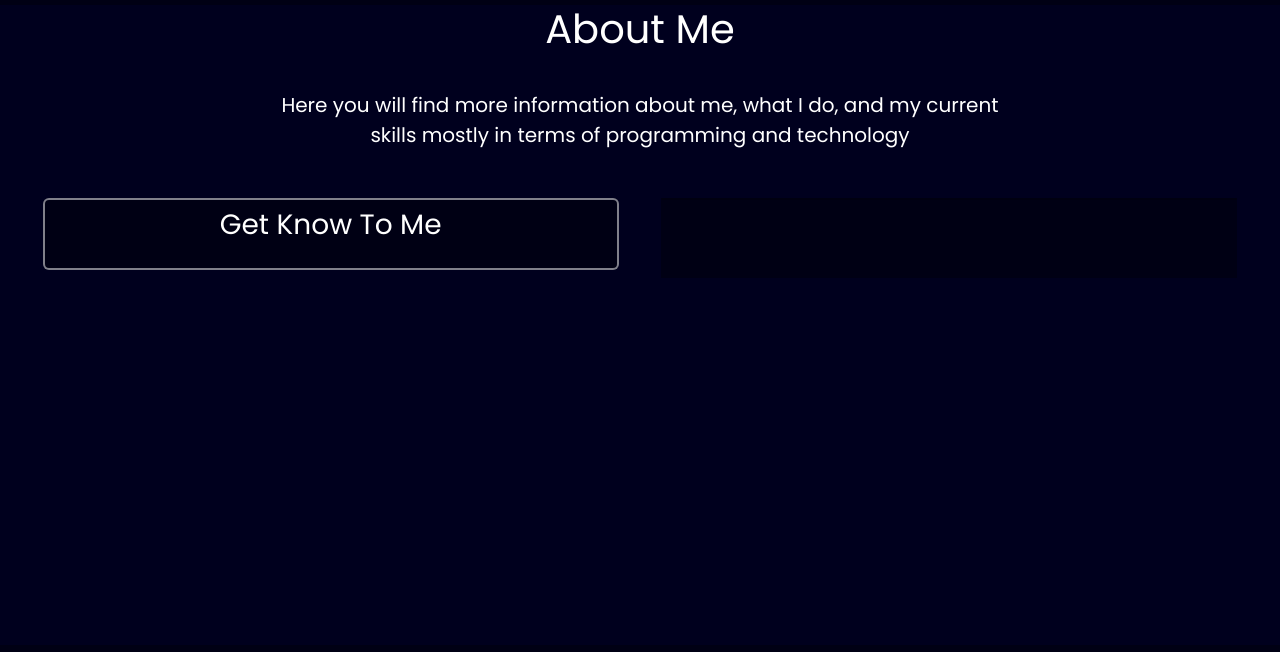
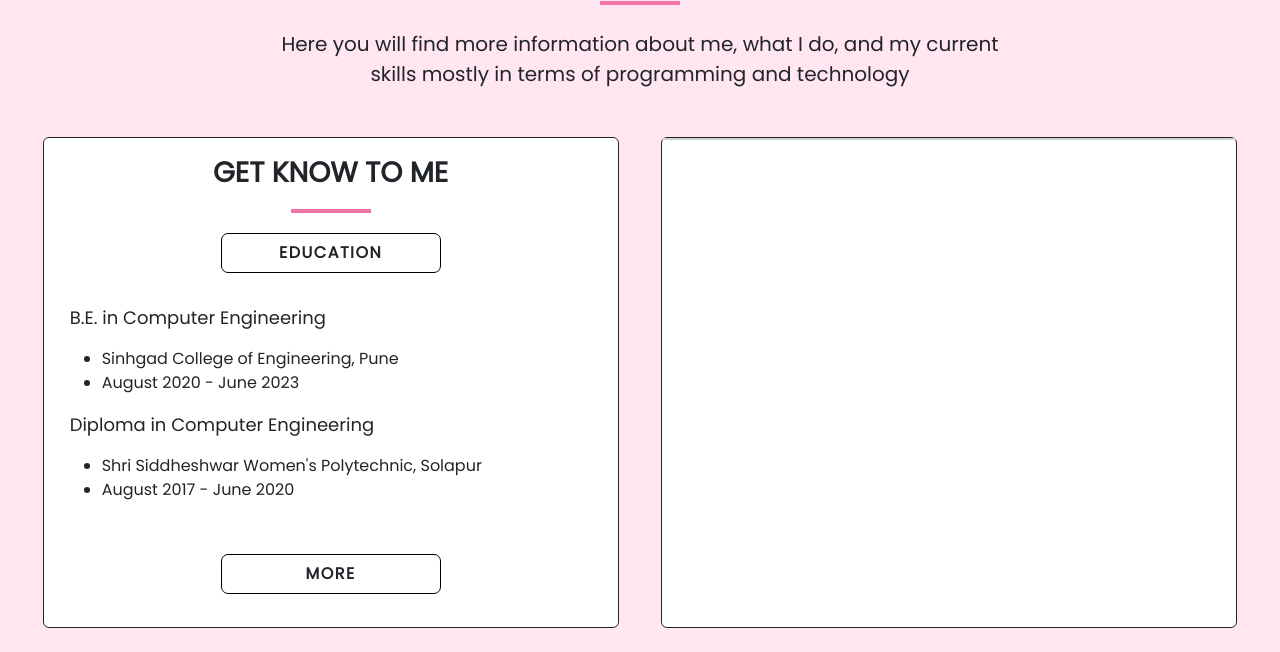
Before and after one commit to shivkanya11/myportfolio, a plain HTML site: page index.html in a window 1280 px wide. Shown: the part 733-1385 px from the top of the page. Drawn offline with nearby package versions, Linux system fonts and the light colour scheme.

Commit message:
update changes

```diff
--- a/css/index.css
+++ b/css/index.css
@@ -4,7 +4,7 @@
 }
 
 body{
-    background-color: rgb(0, 0, 20);
+    background-color: white;
     font-family: 'Poppins', sans-serif;
 }
 
@@ -28,12 +28,12 @@ body{
 }
 
 .tabs:hover{
-    color: rgb(110, 162, 187);
+    color: rgb(219, 218, 219);
 }
 
 .second-sec{
-    background-color: rgb(0, 0, 30);
-    height: 80vh;
+    background-color: rgb(255, 230, 240);
+
 }
 
 hr{
@@ -41,13 +41,6 @@ hr{
     background: rgb(224, 180, 242);
     opacity: .30;
     height: 1.5px;
-}
-
-.abt-line{
-    margin: 5px 670px;
-    background-color: rgb(241, 127, 74);
-    height: 5px;
-    opacity: .50;
 }
 
 .edu-sec{
@@ -58,16 +51,44 @@ hr{
     width: 45%;
 }
 
-.heading-line{
-    margin: 3px 300px;
-    background-color: rgb(241, 127, 74);
-    height: 5px;
-    opacity: .50;
+.about-heading:after {
+    background-color: rgb(241, 115, 168);
+    content: " ";
+    display: block;
+    height: 4px;
+    margin: 20px auto 0;
+    width: 80px;
+}
+
+.about-heading {
+    font-weight: 700;
+    text-transform: uppercase
+}
+
+.knowMe-box-header {
+    border: 1px solid #000;
+    border-radius: 7px;
+    display: block;
+    font-size: 16px;
+    font-weight: 600;
+    letter-spacing: 1.5px!important;
+    margin: 20px auto 15px;
+    max-width: 220px!important;
+    padding: 7px;
+    text-align: center;
+    text-transform: uppercase;
+}
+
+.be-head{
+    font-size: 18px;
 }
 
 .bg-color{
-    background-color: rgb(0, 0, 20);
+    background-color: rgb(255, 255, 255);
 }
+
+
+
 /* #element{
     font-family: 'verdana', sans-serif;
     font size: 20px;
--- a/index.html
+++ b/index.html
@@ -11,12 +11,12 @@
     <link href="https://fonts.googleapis.com/css2?family=Poppins&display=swap" rel="stylesheet">
 </head>
 
-<body class="text-white">
+<body class="text-dark">
     <script src="https://cdn.jsdelivr.net/npm/bootstrap@5.3.1/dist/js/bootstrap.bundle.min.js"
         integrity="sha384-HwwvtgBNo3bZJJLYd8oVXjrBZt8cqVSpeBNS5n7C8IVInixGAoxmnlMuBnhbgrkm"
         crossorigin="anonymous"></script>
     <Header>
-        <nav class="navbar d-flex mt-0" style="background-color: rgb(18,18,62);">
+        <nav class="navbar d-flex mt-0 fixed-top" style="background-color: rgb(248, 56, 133);">
             <a href="#" class="ms-5 navbar-brand text-light">
                 <img src="./images/kanyaa.jpg" class="brand-img rounded-circle" alt="Shivkanya" />
                 <span class="ms-4 fs-4">Shivkanya Mhetre</span>
@@ -43,7 +43,7 @@
     <Main>
         <section class="first-sec d-flex justify-content-around" style="margin: 80px 0">
             <div class="leftsec fs-1">
-                <h1 class="fs-1 ">Hey, I'm Shivkanya Mhetre</h1>
+                <h1 class="fs-1 text-center">Hey, I'm Shivkanya Mhetre</h1>
                 <div class="fs-4 mt-5 text-center" style="font-family: 'verdana', sans-serif;">Dedicated Web
                     Developer with a strong foundation in HTML, CSS, and JavaScript, proficiency in Java and C++.</div>
 
@@ -53,24 +53,62 @@
                 <img src="./images/developer.webp" />
             </div>
         </section>
+
+
         <hr>
-        <section class="second-sec">
+
+        <!--Second Section  -->
+
+        <section class="second-sec py-4">
             <div class="text-center">
-                <h1 class="text-center">About Me</h1>
-                <div class="abt-line"></div>
+                <h2 class="text-center about-heading">About Me</h2>
                 <div class="mt-4 fs-5"><span class="text-center">
                         Here you will find more information about me, what I do, and my current <br>
                         skills mostly in terms of programming and technology</span>
                 </div>
             </div>
             <div class="mt-5 d-flex justify-content-evenly">
-                <div class="edu-sec">
-                    <div class="card bg-color text-white text-center border border-white p-2 mb-2 border-opacity-50 border-2">
-                        <h3>Get Know To Me</h3>
-                        <div class="heading-line"></div>
+
+                <div class="edu-sec bg-color border border-dark rounded">
+                    <div
+                        class="card bg-color text-dark  border border-white p-2 mb-2 border-opacity-50 border-2">
+                        <div class="mt-2">
+                            <h3 class="about-heading text-center" style=" text-transform: uppercase; font-weight: 600;">Get know to me</h3>
+
+                            <div class="mt-3">
+                                <span class="knowMe-box-header">Education</span>
+                                <div class="ms-0 p-3">
+                                    <p class="be-head">B.E. in Computer Engineering</p>
+                                    <ul>
+                                        <li>
+                                            Sinhgad College of Engineering, Pune
+                                        </li>
+                                        <li>
+                                            August 2020 - June 2023
+                                        </li>
+                                    </ul>
+                                    <p class="be-head">Diploma in Computer Engineering</p>
+                                    <ul>
+                                        <li>
+                                            Shri Siddheshwar Women's Polytechnic, Solapur
+                                        </li>
+                                        <li>
+                                            August 2017 - June 2020
+                                        </li>
+                                    </ul>
+                                </div>
+                            </div>
+                            <div class="more">
+
+                            </div>
+                            <div>
+                                <span class="knowMe-box-header">More</span>
+                            </div>
+                        </div>
+
                     </div>
                 </div>
-                <div class="skill-sec bg-color text-white">
+                <div class="skill-sec bg-color text-dark border border-dark rounded">
 
                     <div class="card bg-color"></div>
                 </div>
```
